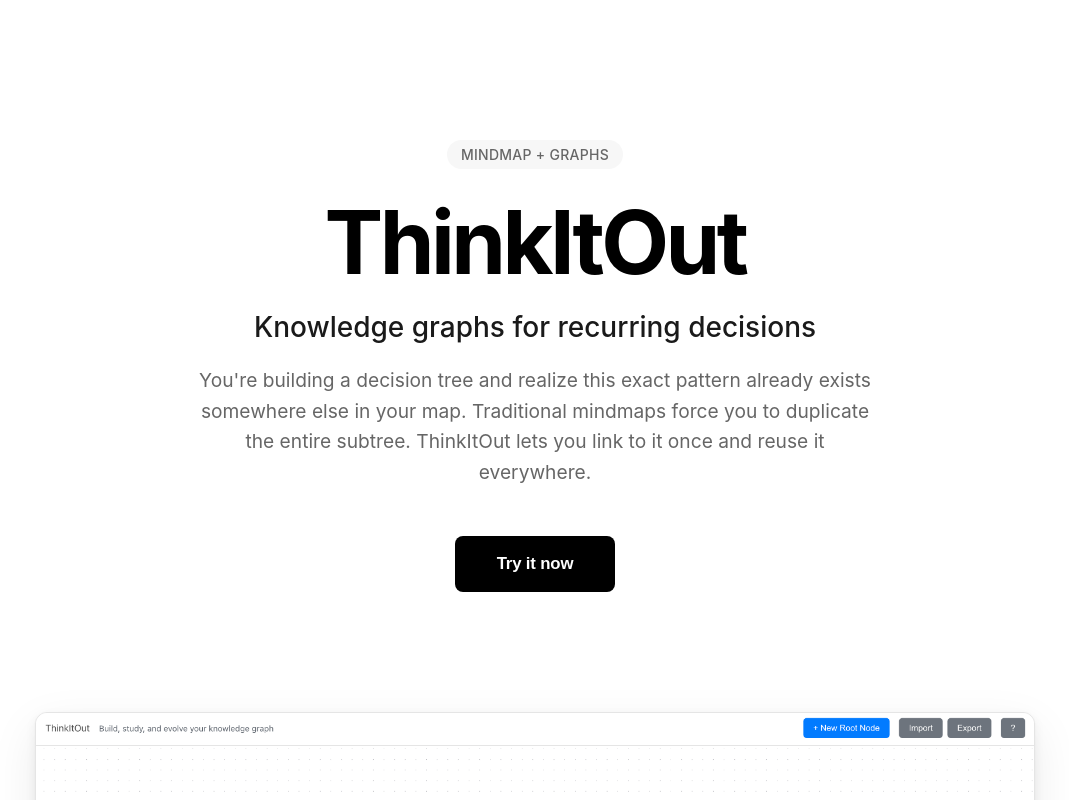
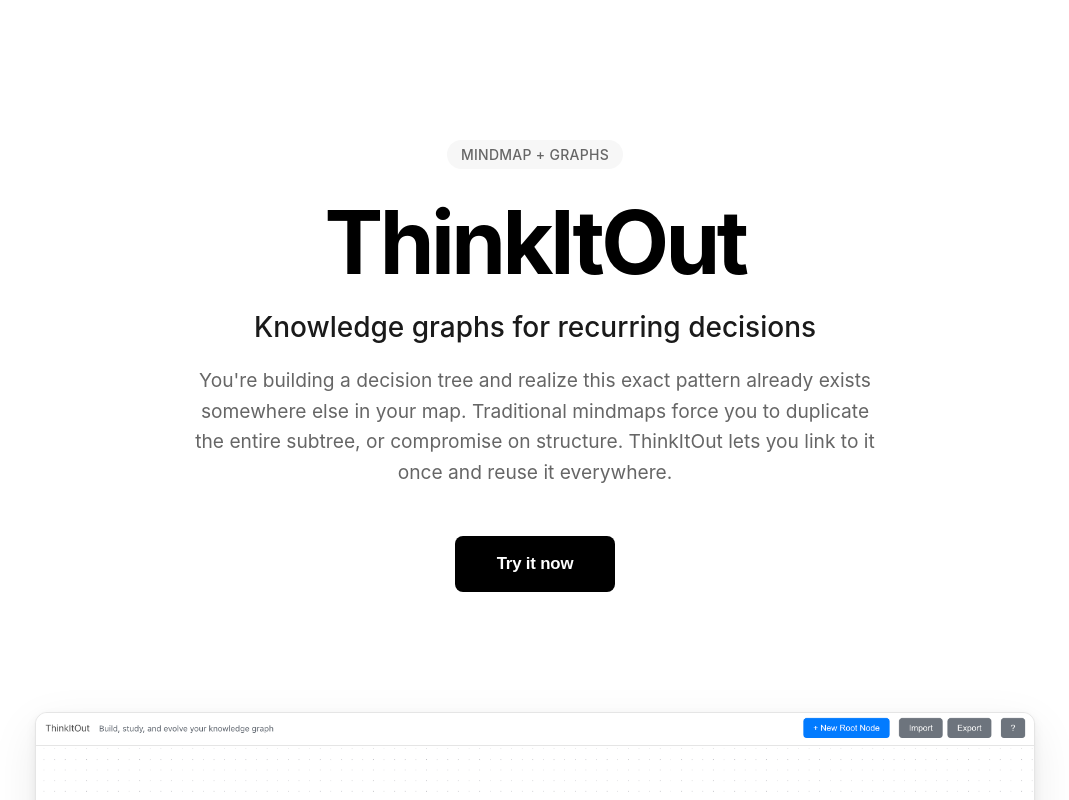
Before and after one commit to 4shutosh/mindgraph, a React (Vite) app in the folder apps/client/: page / in a window 1280 px wide. Shown: the top 800 px of the page, without its empty margins (105-1174 px from the left). Built offline with nearby package versions, Linux system fonts and the light colour scheme.

Commit message:
text changes

```diff
--- a/apps/client/src/components/MobileLanding.tsx
+++ b/apps/client/src/components/MobileLanding.tsx
@@ -31,7 +31,7 @@
 					<p className="hero-description">
 						You're building a decision tree and realize this exact pattern already exists
 						somewhere else in your map. Traditional mindmaps force you to duplicate the
-						entire subtree. ThinkItOut lets you link to it once and reuse it everywhere.
+						entire subtree, or compromise on structure. ThinkItOut lets you link to it once and reuse it everywhere.
 					</p>
 					{isDesktop && (
 						<button onClick={handleGoToApp} className="cta-primary">
```
Also changed, not shown: 2 other files (tests, documents, lock files or other folders).
